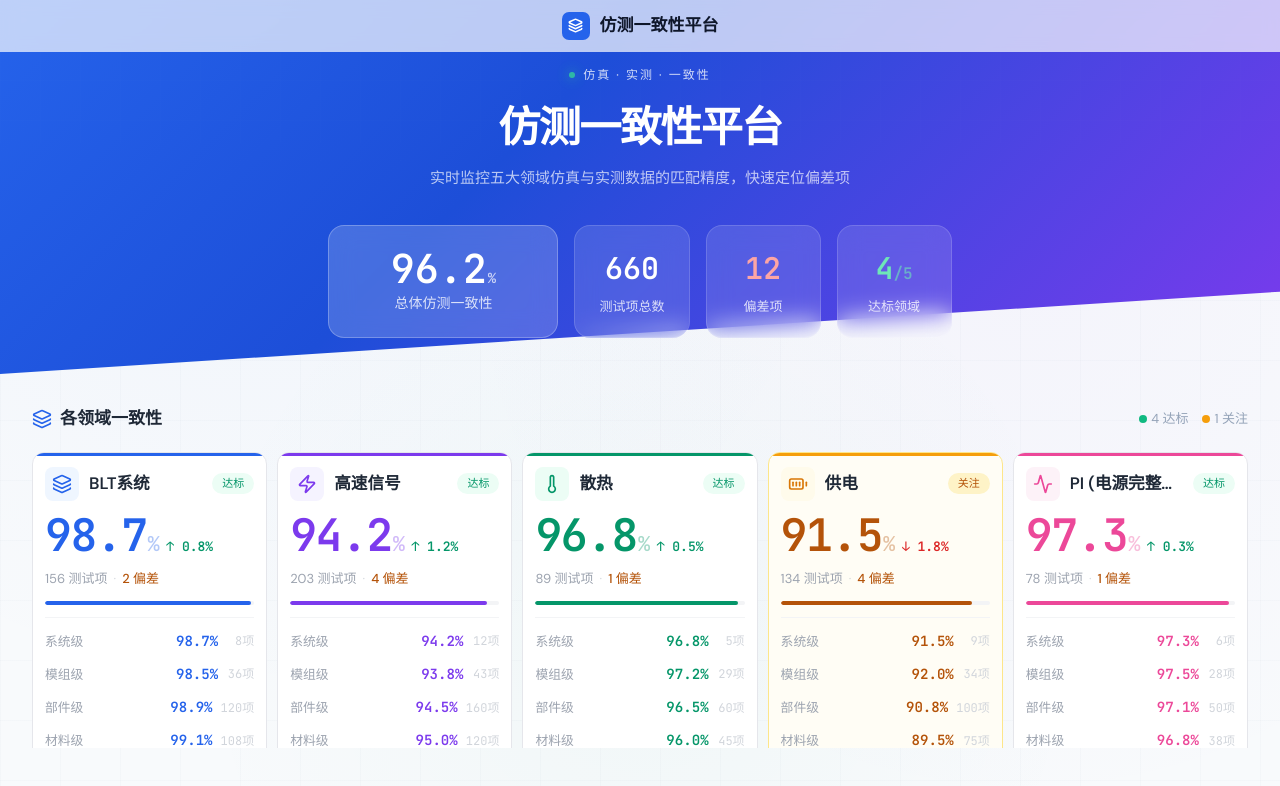
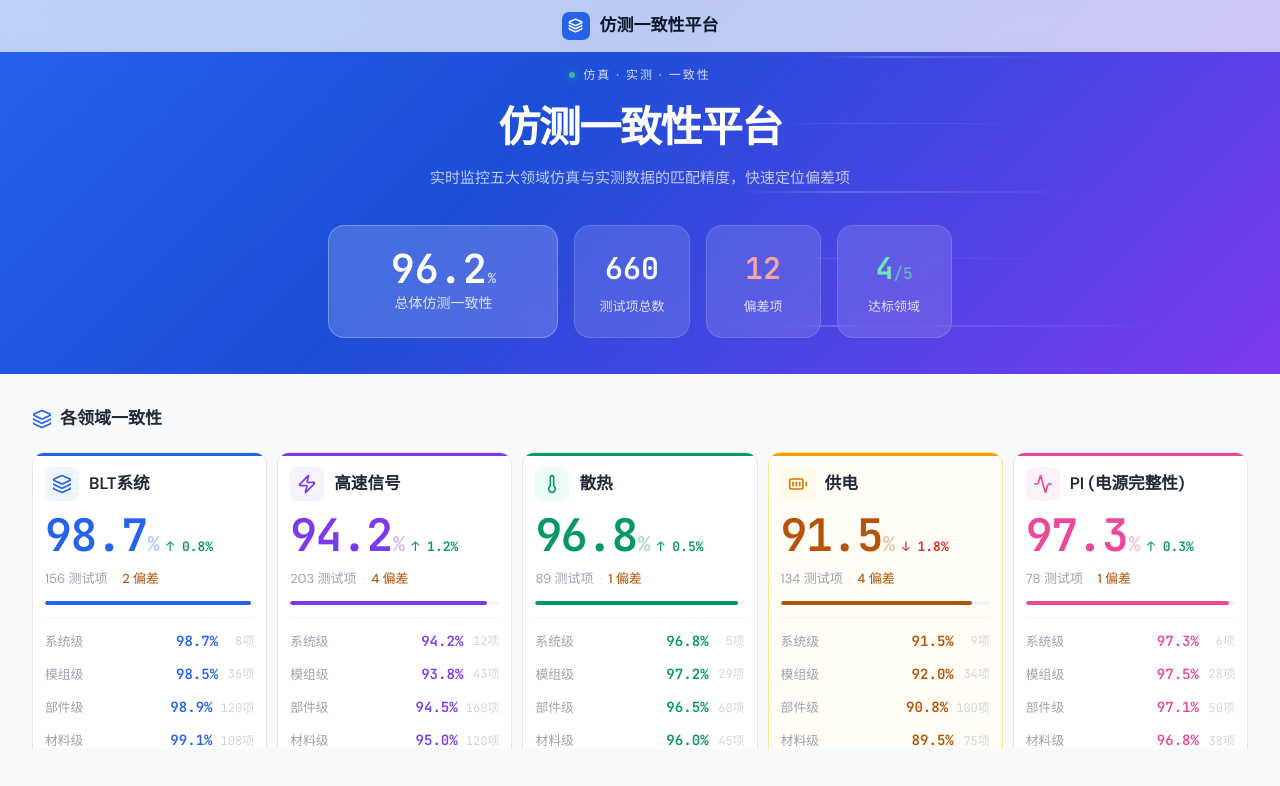
Before and after one commit to altmanWang/Simulation-and-Test-Correlation, a Vue app: page / in a window 1280 px wide. Shown: the top 786 px of the page. Built offline with nearby package versions, Linux system fonts and the light colour scheme.

Commit message:
增加动画效果

```diff
--- a/src/assets/main.css
+++ b/src/assets/main.css
@@ -37,12 +37,4 @@ body {
   line-height: 1.5;
   -webkit-font-smoothing: antialiased;
   -moz-osx-font-smoothing: grayscale;
-  background-image:
-    linear-gradient(rgba(148,163,184,0.04) 1px, transparent 1px),
-    linear-gradient(90deg, rgba(148,163,184,0.04) 1px, transparent 1px),
-    radial-gradient(circle at 20% 10%, rgba(37, 99, 235, 0.04) 0%, transparent 50%),
-    radial-gradient(circle at 80% 30%, rgba(124, 58, 237, 0.03) 0%, transparent 50%),
-    radial-gradient(circle at 50% 80%, rgba(5, 150, 105, 0.03) 0%, transparent 50%);
-  background-size: 60px 60px, 60px 60px, auto, auto, auto;
-  background-attachment: fixed;
 }
--- a/src/views/HomeView.vue
+++ b/src/views/HomeView.vue
@@ -4,6 +4,9 @@
     <section class="hero">
       <div class="hero-bg"></div>
       <div class="hero-grid"></div>
+      <div class="hero-flow">
+        <div class="flow-line" v-for="n in 5" :key="n" :style="flowStyle(n)"></div>
+      </div>
       <div class="hero-content">
         <div class="hero-eyebrow">
           <div class="hero-dot"></div>
@@ -39,10 +42,6 @@
           <Layers :size="20" :stroke-width="2" class="section-icon" />
           各领域一致性
         </h2>
-        <div class="section-summary">
-          <span class="ss-dot pass"></span>{{ store.overview.qualifiedDomains }} 达标
-          <span class="ss-dot alert"></span>{{ store.overview.totalDomains - store.overview.qualifiedDomains }} 关注
-        </div>
       </div>
 
       <div class="kanban-row">
@@ -61,9 +60,6 @@
             </div>
             <div class="kc-info">
               <div class="kc-name">{{ d.name }}</div>
-            </div>
-            <div class="kc-badge" :class="d.consistency >= d.threshold ? 'pass' : 'alert'">
-              {{ d.consistency >= d.threshold ? '达标' : '关注' }}
             </div>
           </div>
 
@@ -132,6 +128,19 @@ function goToDomain(id) {
   router.push({ name: 'domain', params: { id } })
 }
 
+function flowStyle(n) {
+  const top = 15 + (n - 1) * 18
+  const duration = 8 + n * 3
+  const delay = -(n * 1.5)
+  const width = 180 + n * 60
+  return {
+    top: top + '%',
+    width: width + 'px',
+    animationDuration: duration + 's',
+    animationDelay: delay + 's',
+  }
+}
+
 </script>
 
 <style scoped>
@@ -155,18 +164,45 @@ function goToDomain(id) {
 .hero-bg {
   position: absolute;
   inset: 0;
+  z-index: 0;
   background: linear-gradient(135deg, #2563EB 0%, #1d4ed8 40%, #7C3AED 100%);
-  clip-path: polygon(0 0, 100% 0, 100% 78%, 0 100%);
 }
 .hero-grid {
   position: absolute;
   inset: 0;
+  z-index: 0;
   background-image:
     linear-gradient(rgba(255,255,255,0.03) 1px, transparent 1px),
     linear-gradient(90deg, rgba(255,255,255,0.03) 1px, transparent 1px);
   background-size: 40px 40px;
-  clip-path: polygon(0 0, 100% 0, 100% 78%, 0 100%);
   mask-image: linear-gradient(to bottom, rgba(0,0,0,0.3), transparent);
+}
+
+/* Data flow lines */
+.hero-flow {
+  position: absolute;
+  inset: 0;
+  overflow: hidden;
+  z-index: 0;
+}
+.flow-line {
+  position: absolute;
+  left: -300px;
+  height: 2px;
+  background: linear-gradient(90deg, transparent, rgba(255,255,255,0.18) 30%, rgba(255,255,255,0.08) 70%, transparent);
+  animation: flow-drift linear infinite;
+  pointer-events: none;
+}
+.flow-line:nth-child(2) { height: 1px; opacity: 0.7; }
+.flow-line:nth-child(4) { height: 1px; opacity: 0.6; }
+
+@keyframes flow-drift {
+  0%   { transform: translateX(0); }
+  100% { transform: translateX(calc(100vw + 480px)); }
+}
+
+@media (prefers-reduced-motion: reduce) {
+  .flow-line { animation: none; }
 }
 .hero-content {
   position: relative;
@@ -302,22 +338,6 @@ function goToDomain(id) {
 }
 .section-icon { color: var(--brand); }
 
-.section-summary {
-  display: flex;
-  align-items: center;
-  gap: 14px;
-  font-size: 13px;
-  color: var(--text-muted);
-}
-.ss-dot {
-  width: 8px;
-  height: 8px;
-  border-radius: 50%;
-  margin-right: -10px;
-}
-.ss-dot.pass { background: #10B981; }
-.ss-dot.alert { background: #F59E0B; }
-
 /* ======= KANBAN ROW ======= */
 .kanban-row {
   display: grid;
@@ -401,16 +421,6 @@ function goToDomain(id) {
   overflow: hidden;
   text-overflow: ellipsis;
 }
-.kc-badge {
-  font-size: 11px;
-  padding: 2px 10px;
-  border-radius: 100px;
-  font-weight: 500;
-  flex-shrink: 0;
-}
-.kc-badge.pass { background: #ECFDF5; color: #059669; }
-.kc-badge.alert { background: #FEF3C7; color: #B45309; }
-
 /* Hero number */
 .kc-hero {
   display: flex;
```
